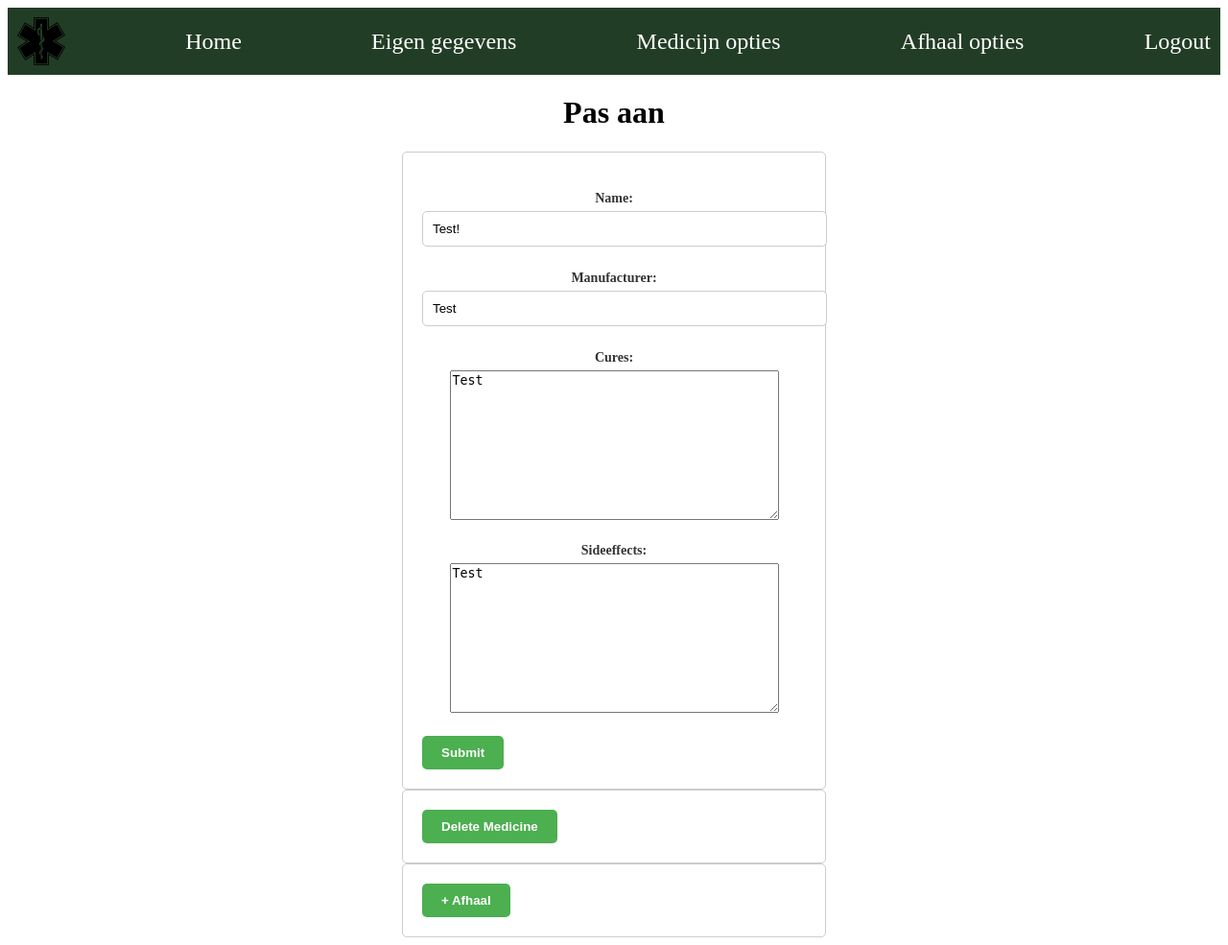
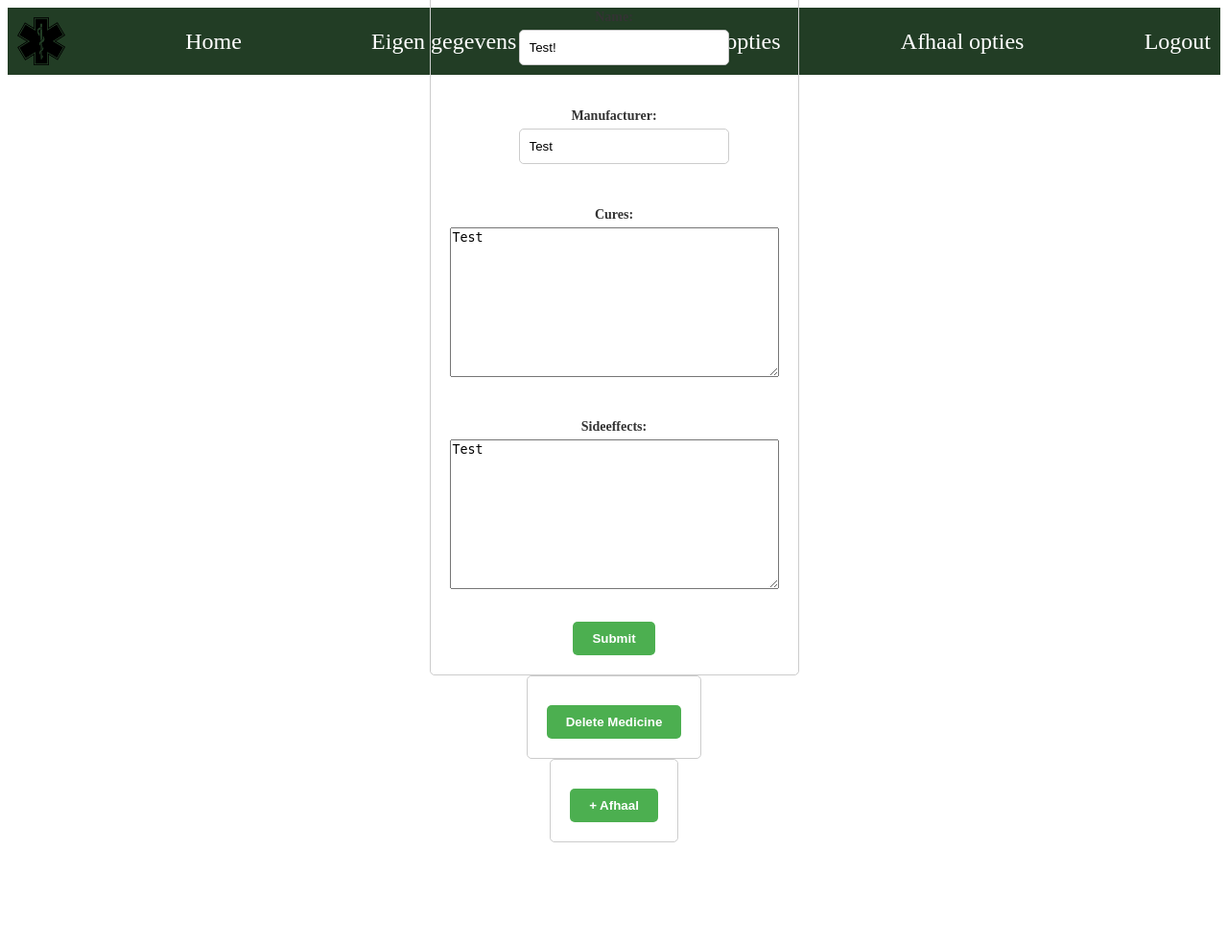
Before and after one commit to maruf128/DjangoEindopdracht, a Django app: page /admin_edit_medicine/2/ in a window 1280 px wide. Shown: the whole page at 96% size. After the commit the page ends 878 px from the top, so only its background shows below. Run offline with Django 4.2, Linux system fonts and the light colour scheme; a user stored in the database is signed in; data comes from the database, SQL or seed files in the repository; both versions use the stored data as it was after the commit.

Commit message:
errors fixed.

```diff
--- a/base/static/base/css/style.css
+++ b/base/static/base/css/style.css
@@ -18,6 +18,48 @@
     height: 50px;
     /* Adjust the height as needed */
     /* Add any other styles for the special class */
+}
+
+.container {
+    display: flex;
+    flex-direction: column;
+    align-items: center;
+    justify-content: center;
+    height: 100vh;
+}
+
+form {
+    display: flex;
+    flex-direction: column;
+    align-items: center;
+    justify-content: center;
+    margin-bottom: 10px;
+}
+
+.link-container {
+    margin-top: 10px;
+}
+
+.btn {
+    padding: 10px 20px;
+    border: none;
+    border-radius: 5px;
+    color: #fff;
+    font-weight: bold;
+    cursor: pointer;
+    transition: background-color 0.3s;
+}
+
+.btn-primary {
+    background-color: #007bff;
+}
+
+.btn-danger {
+    background-color: #dc3545;
+}
+
+.btn-success {
+    background-color: #28a745;
 }
 
 .link-container {
@@ -211,47 +253,6 @@
     background-color: #45a049;
 }
 
-/* Form label styles */
-form label {
-    display: block;
-    font-weight: bold;
-    color: #333;
-    margin-bottom: 5px;
-}
-
-/* Form input styles */
-form input[type="text"],
-form input[type="password"] {
-    width: 100%;
-    padding: 10px;
-    border: 1px solid #ccc;
-    border-radius: 5px;
-    margin-bottom: 5px;
-}
-
-/* Help text styles */
-form .help-text {
-    color: #999;
-    font-size: 12px;
-}
-
-/* Submit button styles */
-form input[type="submit"] {
-    display: inline-block;
-    padding: 10px 20px;
-    background-color: #4CAF50;
-    color: #fff;
-    font-weight: bold;
-    border: none;
-    border-radius: 5px;
-    cursor: pointer;
-}
-
-form input[type="submit"]:hover {
-    background-color: #45a049;
-}
-
-
 /* login css */
 h1 {
     text-align: center;
--- a/base/templates/base/admin_edit_medicine.html
+++ b/base/templates/base/admin_edit_medicine.html
@@ -1,20 +1,28 @@
 {% extends 'base/base.html' %}
 
 {% block content %}
+    <div class="container">
         <h1>Pas aan</h1>
         <form method="POST">
             {% csrf_token %}
             {{ form.as_p }}
-        <input type="submit" value="Submit">
+            <div class="link-container">
+                <input type="submit" value="Submit" class="btn btn-primary">
+            </div>
         </form>
 
         <form method="POST" action="{% url 'admin_delete_medicine' medicine.id %}">
             {% csrf_token %}
-        <input type="submit" value="Delete Medicine">
+            <div class="link-container">
+                <input type="submit" value="Delete Medicine" class="btn btn-danger">
+            </div>
         </form>
-    {% comment %} maak een button voor het  aanmaken van een afhaal actie met dezer medicijn{% endcomment %}
+
         <form method="POST" action="{% url 'afhaal_medicijn' medicine.id %}">
             {% csrf_token %}
-        <input type="submit" value="+ Afhaal">
+            <div class="link-container">
+                <input type="submit" value="+ Afhaal" class="btn btn-success">
+            </div>
         </form>
+    </div>
 {% endblock %}
--- a/base/templates/base/collection_detail.html
+++ b/base/templates/base/collection_detail.html
@@ -3,7 +3,7 @@
 {% block content %}
 <h1>Ophaal Details</h1>
 <p><strong>Medicijn:</strong>
-  <a id="detail" href="{% url 'medicijn_gegevens' collection.medicine %}">{{ collection.medicine }}</a>
+  <a id="detail" href="{% url 'medicijn_gegevens' collection.medicine.id %}">{{ collection.medicine }}</a>
 </p>
 
 <p><strong>Ophaal Datum:</strong> {{ collection.date }}</p>
--- a/base/views.py
+++ b/base/views.py
@@ -312,23 +312,29 @@
 
 @login_required
 def medicijn_gegevens(request, pk):
-    ingelogde = request.user
-    gegevens = Medicine.objects.filter(pk=pk)
-    if ingelogde.is_superuser:
-        collection_count = Collection.objects.filter(pk=pk, collected=True).count()
-        collection_label = "Totale ophalingen:"
-    else:
-        collection_count = Collection.objects.filter(
-            user=ingelogde, pk=pk, collected=True
-        ).count()
-        collection_label = "Hoe vaak het gebruikt is:"
+    medicine = get_object_or_404(Medicine, pk=pk)
+    context = {"medicine": medicine}
+    return render(request, "base/medicijn_detail.html", context)
 
-    context = {
-        "gegevens": gegevens,
-        "naam": ingelogde,
-        "collection_count": collection_count,
-        "collection_label": collection_label,
-        "medicine": gegevens.first(),  # Add this line to include the 'medicine' variable
-    }
 
-    return render(request, "base/medicijn_detail.html", context)
+# def medicijn_gegevens(request, pk):
+#     ingelogde = request.user
+#     gegevens = Medicine.objects.filter(pk=pk)
+#     if ingelogde.is_superuser:
+#         collection_count = Collection.objects.filter(pk=pk, collected=True).count()
+#         collection_label = "Totale ophalingen:"
+#     else:
+#         collection_count = Collection.objects.filter(
+#             user=ingelogde, pk=pk, collected=True
+#         ).count()
+#         collection_label = "Hoe vaak het gebruikt is:"
+
+#     context = {
+#         "gegevens": gegevens,
+#         "naam": ingelogde,
+#         "collection_count": collection_count,
+#         "collection_label": collection_label,
+#         "medicine": gegevens.first(),  # Add this line to include the 'medicine' variable
+#     }
+
+#     return render(request, "base/medicijn_detail.html", context)
```
Also changed, not shown: base/templates/base/medicijn_detail.html (+3 -16 lines), db.sqlite3. Lines whose indentation alone changed are shown as unchanged.
